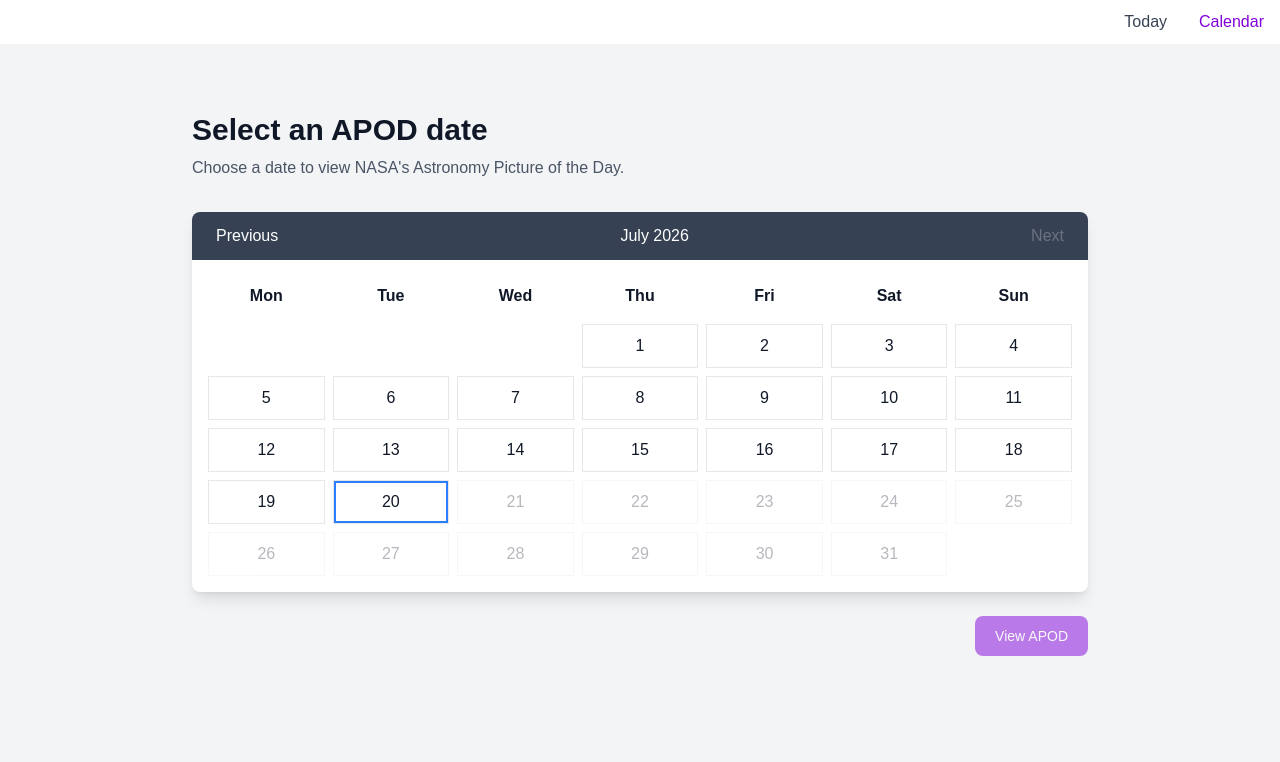
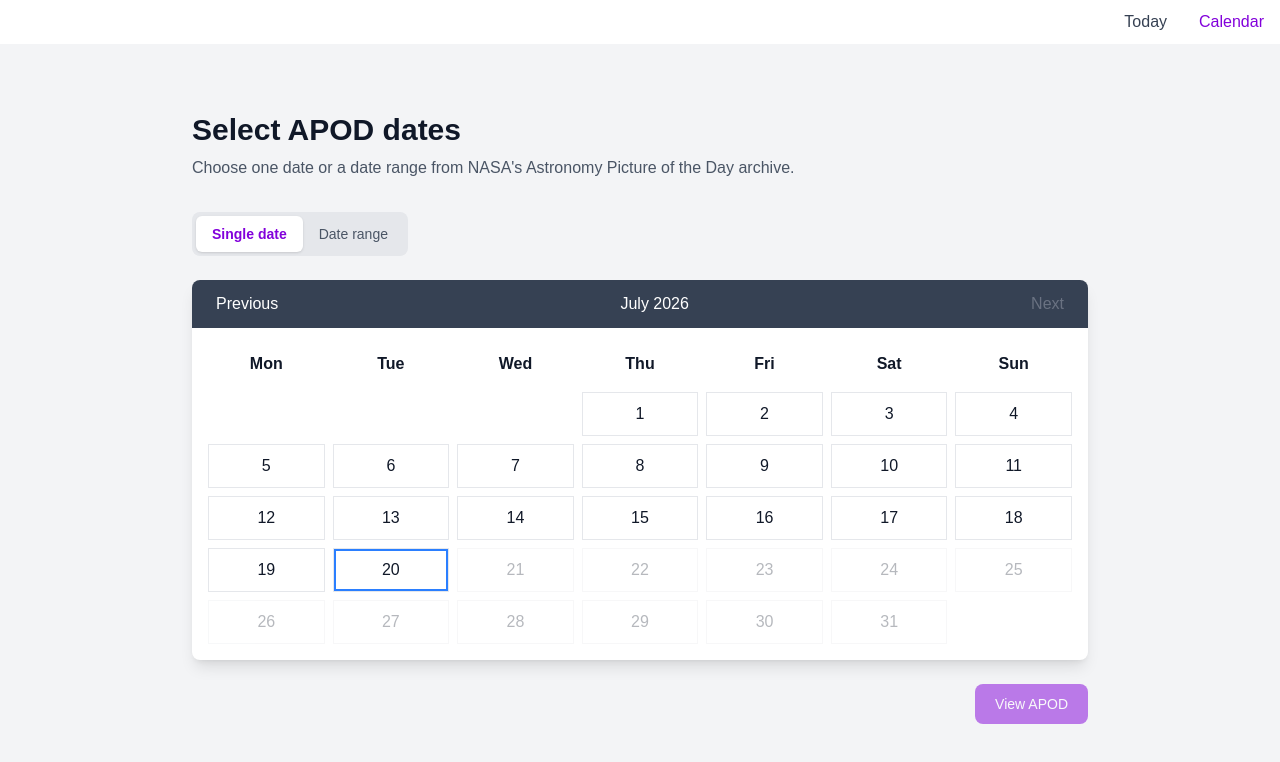
Before and after one commit to ormhug/apod, a Next.js app: page /calendar in a window 1280 px wide. Shown: the top 762 px of the page. Built offline with nearby package versions, Linux system fonts and the light colour scheme.

Commit message:
feat: add calendar range

```diff
--- a/app/calendar/page.tsx
+++ b/app/calendar/page.tsx
@@ -1,62 +1,156 @@
 'use client';
-
 import type { SubmitEventHandler } from 'react';
 import { useState } from 'react';
 import { useRouter } from 'next/navigation';
 
 import { Calendar } from '@/components/Calendar';
 
-const getTodayString = (): string => {
-  const today = new Date();
-  const year = today.getFullYear();
-  const month = String(today.getMonth() + 1).padStart(2, '0');
-  const day = String(today.getDate()).padStart(2, '0');
+import { countDays, getTodayString } from '@/services/date-helper';
 
-  return `${year}-${month}-${day}`;
-};
+type CalendarMode = 'single' | 'range';
 
 const CalendarPage = () => {
   const router = useRouter();
+
+  const [mode, setMode] = useState<CalendarMode>('single');
   const [selectedDate, setSelectedDate] = useState('');
+  const [startDate, setStartDate] = useState('');
+  const [endDate, setEndDate] = useState('');
+  const [errorMessage, setErrorMessage] = useState('');
+
+  const handleModeChange = (newMode: CalendarMode) => {
+    setMode(newMode);
+    setErrorMessage('');
+  };
 
   const handleSubmit: SubmitEventHandler<HTMLFormElement> = (event) => {
     event.preventDefault();
+    setErrorMessage('');
+    const today = getTodayString();
 
+    if (mode === 'single') {
       if (!selectedDate) {
+        setErrorMessage('Select a date.');
+        return;
+      }
+
+      if (selectedDate > today) {
+        setErrorMessage('Future dates are not available.');
         return;
       }
 
       router.push(`/apod/${selectedDate}`);
+      return;
+    }
+
+    if (!startDate || !endDate) {
+      setErrorMessage('Select both the start date and the end date.');
+      return;
+    }
+
+    if (startDate > today || endDate > today) {
+      setErrorMessage('Future dates are not available.');
+      return;
+    }
+
+    if (startDate > endDate) {
+      setErrorMessage('The start date cannot be after the end date.');
+      return;
+    }
+
+    const searchParams = new URLSearchParams({
+      start_date: startDate,
+      end_date: endDate,
+      page: '1',
+    });
+
+    router.push(`/gallery?${searchParams.toString()}`);
   };
+
+  const selectedDayCount =
+    startDate && endDate && startDate <= endDate ? countDays(startDate, endDate) : 0;
+
+  const isSubmitDisabled = mode === 'single' ? !selectedDate : !startDate || !endDate;
 
   return (
     <main className="min-h-screen bg-gray-100 px-4 pt-28 pb-12 dark:bg-gray-900">
       <div className="mx-auto max-w-4xl">
         <div className="mb-8">
           <h1 className="mb-2 text-3xl font-bold text-gray-900 dark:text-white">
-            Select an APOD date
+            Select APOD dates
           </h1>
 
           <p className="text-gray-600 dark:text-gray-400">
-            Choose a date to view NASA&apos;s Astronomy Picture of the Day.
+            Choose one date or a date range from NASA&apos;s Astronomy Picture of the Day archive.
           </p>
         </div>
 
+        <div className="mb-6 inline-flex rounded-lg bg-gray-200 p-1 dark:bg-gray-800">
+          <button
+            type="button"
+            onClick={() => handleModeChange('single')}
+            aria-pressed={mode === 'single'}
+            className={
+              mode === 'single'
+                ? 'rounded-md bg-white px-4 py-2 text-sm font-semibold text-purple-700 shadow-sm dark:bg-gray-700 dark:text-purple-400'
+                : 'rounded-md px-4 py-2 text-sm font-medium text-gray-600 hover:text-gray-900 dark:text-gray-400 dark:hover:text-white'
+            }
+          >
+            Single date
+          </button>
+
+          <button
+            type="button"
+            onClick={() => handleModeChange('range')}
+            aria-pressed={mode === 'range'}
+            className={
+              mode === 'range'
+                ? 'rounded-md bg-white px-4 py-2 text-sm font-semibold text-purple-700 shadow-sm dark:bg-gray-700 dark:text-purple-400'
+                : 'rounded-md px-4 py-2 text-sm font-medium text-gray-600 hover:text-gray-900 dark:text-gray-400 dark:hover:text-white'
+            }
+          >
+            Date range
+          </button>
+        </div>
+
         <form onSubmit={handleSubmit}>
+          {mode === 'single' ? (
             <Calendar
               mode="single"
               value={selectedDate}
               onChange={setSelectedDate}
               max={getTodayString()}
             />
+          ) : (
+            <Calendar
+              mode="range"
+              startValue={startDate}
+              endValue={endDate}
+              onStartChange={setStartDate}
+              onEndChange={setEndDate}
+              max={getTodayString()}
+            />
+          )}
+
+          {mode === 'range' && selectedDayCount > 0 && (
+            <p className="mt-4 text-sm text-gray-600 dark:text-gray-400">
+              Selected period: {selectedDayCount} {selectedDayCount === 1 ? 'day' : 'days'}
+            </p>
+          )}
+
+          {errorMessage && (
+            <p role="alert" className="mt-4 text-sm font-medium text-red-600 dark:text-red-400">
+              {errorMessage}
+            </p>
+          )}
 
           <div className="mt-6 flex justify-end">
             <button
               type="submit"
-              disabled={!selectedDate}
+              disabled={isSubmitDisabled}
               className="rounded-lg bg-purple-700 px-5 py-2.5 text-sm font-medium text-white hover:bg-purple-800 disabled:cursor-not-allowed disabled:opacity-50"
             >
-              View APOD
+              {mode === 'single' ? 'View APOD' : 'View gallery'}
             </button>
           </div>
         </form>
--- a/components/Calendar.tsx
+++ b/components/Calendar.tsx
@@ -63,6 +63,10 @@ export const Calendar = (props: Readonly<CalendarProps>) => {
   const displayedYear = displayedDate.getFullYear();
   const displayedMonth = displayedDate.getMonth();
 
+  const today = getTodayString();
+
+  const maximumDate = props.max && props.max < today ? props.max : today;
+
   const firstDayOfMonth = new Date(displayedYear, displayedMonth, 1).getDay();
 
   const daysInMonth = new Date(displayedYear, displayedMonth + 1, 0).getDate();
@@ -72,12 +76,10 @@ export const Calendar = (props: Readonly<CalendarProps>) => {
     year: 'numeric',
   }).format(displayedDate);
 
-  const maxDate = props.max ? parseDate(props.max) : undefined;
+  const [maximumYear, maximumMonth] = maximumDate.split('-').map(Number);
 
   const canOpenNextMonth =
-    !maxDate ||
-    new Date(displayedYear, displayedMonth + 1, 1) <=
-      new Date(maxDate.getFullYear(), maxDate.getMonth(), 1);
+    new Date(displayedYear, displayedMonth + 1, 1) <= new Date(maximumYear, maximumMonth - 1, 1);
 
   const handlePreviousMonth = () => {
     setDisplayedDate(new Date(displayedYear, displayedMonth - 1, 1));
@@ -92,6 +94,10 @@ export const Calendar = (props: Readonly<CalendarProps>) => {
   };
 
   const handleDateSelect = (date: string) => {
+    if (date > maximumDate) {
+      return;
+    }
+
     if (props.mode === 'single') {
       props.onChange(date);
       return;
@@ -179,7 +185,7 @@ export const Calendar = (props: Readonly<CalendarProps>) => {
 
           const date = formatDate(displayedYear, displayedMonth, day);
 
-          const isFutureDate = maxDate !== undefined && parseDate(date) > maxDate;
+          const isFutureDate = date > maximumDate;
 
           const isSelected = isSelectedDate(date);
           const isInRange = isDateInRange(date);
@@ -210,9 +216,10 @@ export const Calendar = (props: Readonly<CalendarProps>) => {
               key={id}
               type="button"
               disabled={isFutureDate}
+              aria-disabled={isFutureDate}
               onClick={() => handleDateSelect(date)}
               aria-label={`Select ${date}`}
-              aria-pressed={isSelected}
+              aria-pressed={isFutureDate}
               className={dateClassName}
             >
               {day}
--- /dev/null
+++ b/services/date-helper.ts
@@ -0,0 +1,23 @@
+const MILLISECONDS_PER_DAY = 24 * 60 * 60 * 1000;
+
+export const getTodayString = (): string => {
+  const today = new Date();
+
+  const year = today.getFullYear();
+  const month = String(today.getMonth() + 1).padStart(2, '0');
+  const day = String(today.getDate() + 1).padStart(2, '0');
+
+  return `${year}-${month}-${day}`;
+};
+
+export const countDays = (startDate: string, endDate: string): number => {
+  const [startYear, startMonth, startDay] = startDate.split('-').map(Number);
+
+  const [endYear, endMonth, endDay] = endDate.split('-').map(Number);
+
+  const startTimestamp = Date.UTC(startYear, startMonth - 1, startDay);
+
+  const endTimestamp = Date.UTC(endYear, endMonth - 1, endDay);
+
+  return Math.floor((endTimestamp - startTimestamp) / MILLISECONDS_PER_DAY) + 1;
+};
```
Lines whose indentation alone changed are shown as unchanged.
